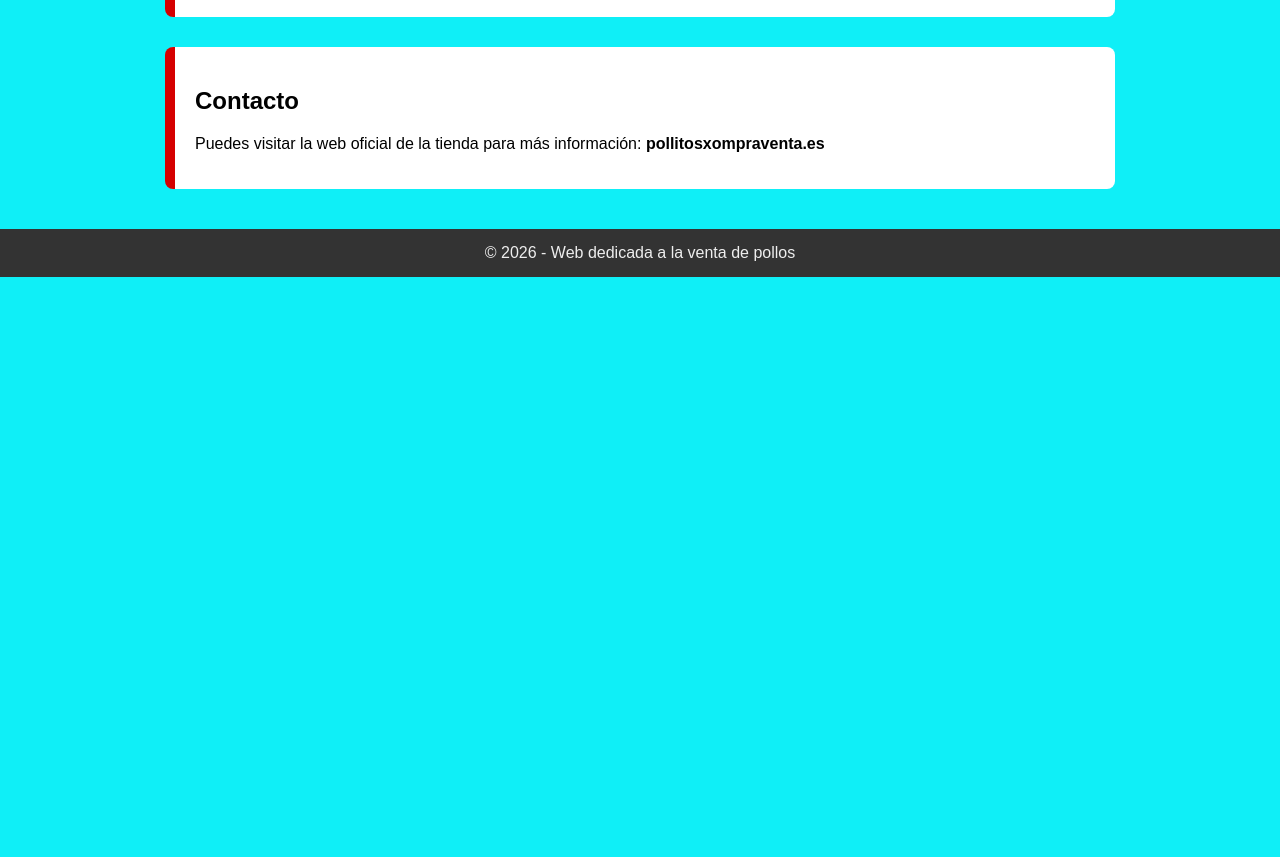
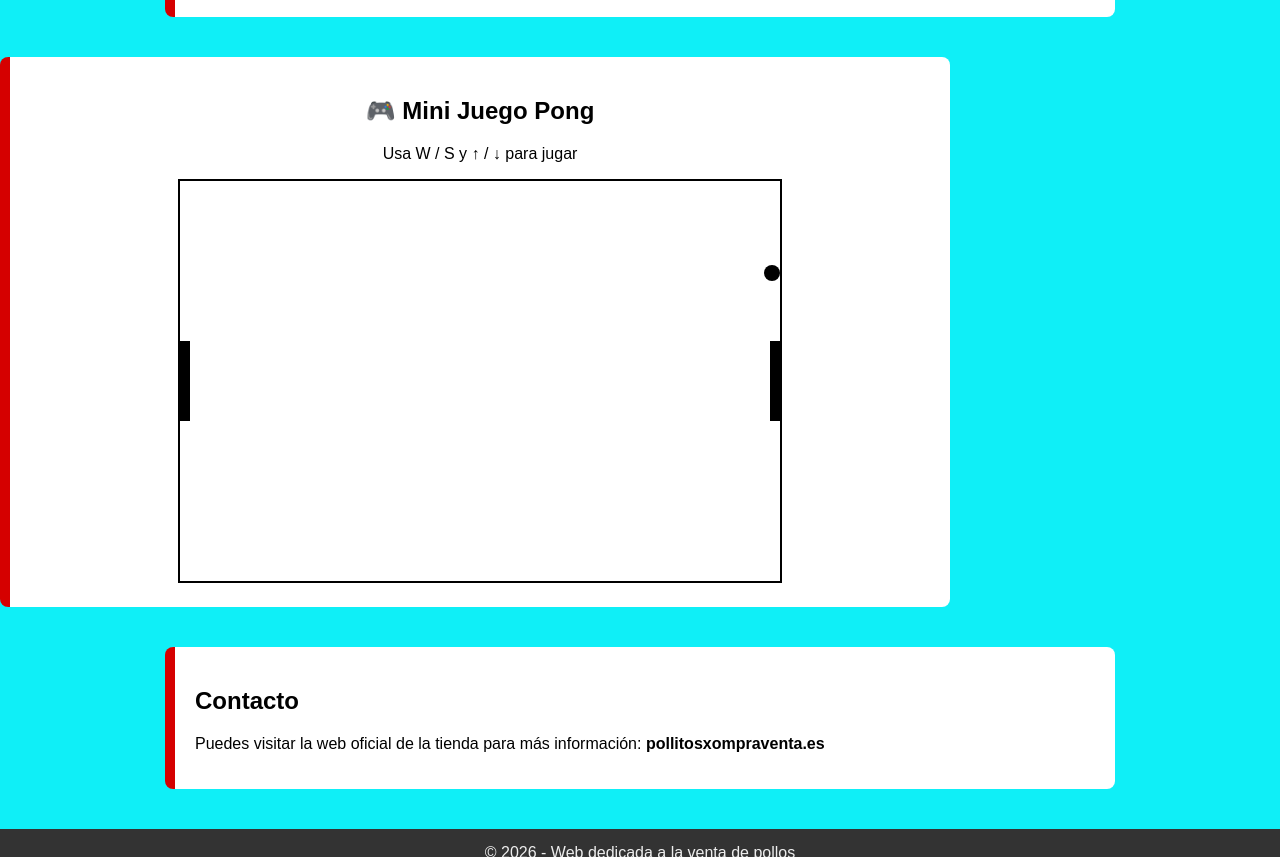
Before and after one commit to fuego2bach-a11y/pepo1, a plain HTML site: page index html.html in a window 1280 px wide. Shown: the part 1413-2270 px from the top of the page. Before the commit the page ends 1690 px from the top, so only its background shows below. Drawn offline with Linux system fonts and the light colour scheme.

Commit message:
Update index html.html

```diff
--- a/index html.html
+++ b/index html.html
@@ -115,7 +115,100 @@
   </a>
 </div>
     </section>
+<section style="text-align:center; margin:40px 0;">
+  <h2>🎮 Mini Juego Pong</h2>
+  <p>Usa W / S y ↑ / ↓ para jugar</p>
 
+  <canvas id="pong" width="600" height="400" style="border:2px solid #000;"></canvas>
+</section>
+
+<script>
+  const canvas = document.getElementById("pong");
+  const ctx = canvas.getContext("2d");
+
+  // Paletas
+  const paddleWidth = 10;
+  const paddleHeight = 80;
+
+  let leftPaddleY = canvas.height / 2 - paddleHeight / 2;
+  let rightPaddleY = canvas.height / 2 - paddleHeight / 2;
+
+  // Bola
+  let ballX = canvas.width / 2;
+  let ballY = canvas.height / 2;
+  let ballRadius = 8;
+  let ballSpeedX = 4;
+  let ballSpeedY = 4;
+
+  // Controles
+  const keys = {};
+
+  document.addEventListener("keydown", e => keys[e.key] = true);
+  document.addEventListener("keyup", e => keys[e.key] = false);
+
+  function movePaddles() {
+    if (keys["w"] && leftPaddleY > 0) leftPaddleY -= 6;
+    if (keys["s"] && leftPaddleY < canvas.height - paddleHeight) leftPaddleY += 6;
+    if (keys["ArrowUp"] && rightPaddleY > 0) rightPaddleY -= 6;
+    if (keys["ArrowDown"] && rightPaddleY < canvas.height - paddleHeight) rightPaddleY += 6;
+  }
+
+  function moveBall() {
+    ballX += ballSpeedX;
+    ballY += ballSpeedY;
+
+    // Rebote arriba y abajo
+    if (ballY <= 0 || ballY >= canvas.height) {
+      ballSpeedY *= -1;
+    }
+
+    // Colisión paleta izquierda
+    if (
+      ballX - ballRadius < paddleWidth &&
+      ballY > leftPaddleY &&
+      ballY < leftPaddleY + paddleHeight
+    ) {
+      ballSpeedX *= -1;
+    }
+
+    // Colisión paleta derecha
+    if (
+      ballX + ballRadius > canvas.width - paddleWidth &&
+      ballY > rightPaddleY &&
+      ballY < rightPaddleY + paddleHeight
+    ) {
+      ballSpeedX *= -1;
+    }
+
+    // Reinicio si sale
+    if (ballX < 0 || ballX > canvas.width) {
+      ballX = canvas.width / 2;
+      ballY = canvas.height / 2;
+    }
+  }
+
+  function draw() {
+    ctx.clearRect(0, 0, canvas.width, canvas.height);
+
+    // Paletas
+    ctx.fillRect(0, leftPaddleY, paddleWidth, paddleHeight);
+    ctx.fillRect(canvas.width - paddleWidth, rightPaddleY, paddleWidth, paddleHeight);
+
+    // Bola
+    ctx.beginPath();
+    ctx.arc(ballX, ballY, ballRadius, 0, Math.PI * 2);
+    ctx.fill();
+  }
+
+  function gameLoop() {
+    movePaddles();
+    moveBall();
+    draw();
+    requestAnimationFrame(gameLoop);
+  }
+
+  gameLoop();
+</script>
     <section id="contacto">
         <h2>Contacto</h2>
         <p>Puedes visitar la web oficial de la tienda para más información: <strong>pollitosxompraventa.es</strong></p>
```
